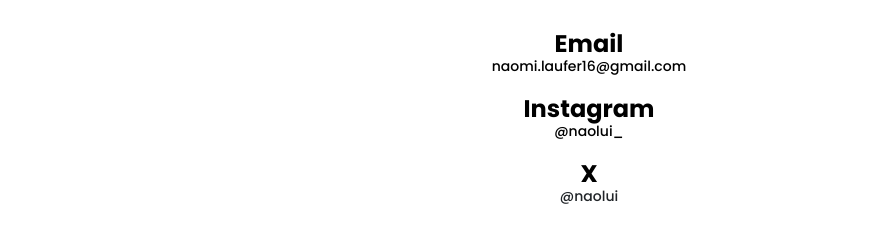
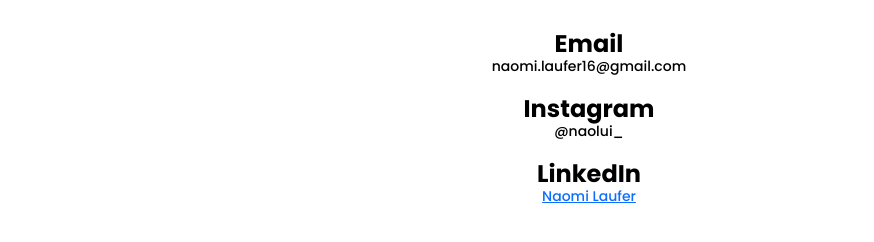
Before and after one commit to naoloui/Portfolio-by-Naomi-Laufer, a plain HTML site: page contact.html in a window 1280 px wide. Shown: the part 334-576 px from the top of the page, without its empty margins (51-925 px from the left). Drawn offline with nearby package versions, Linux system fonts and the light colour scheme; files that its build step writes are made by us from their sources.

Commit message:
Updated contact details and added new image

```diff
--- a/contact.html
+++ b/contact.html
@@ -68,8 +68,12 @@
             >@naolui_</a
           >
         </p>
-        <h3>X</h3>
-        <p>@naolui</p>
+        <h3>LinkedIn</h3>
+        <p>
+          <a href="https://www.linkedin.com/feed/" class="contact-linkedin"
+            >Naomi Laufer</a
+          >
+        </p>
       </div>
     </div>
   </body>
```
Also changed, not shown: index.html (+1 -1 lines), images/dictionary-app.png (added), images/dictionary.png (deleted).
